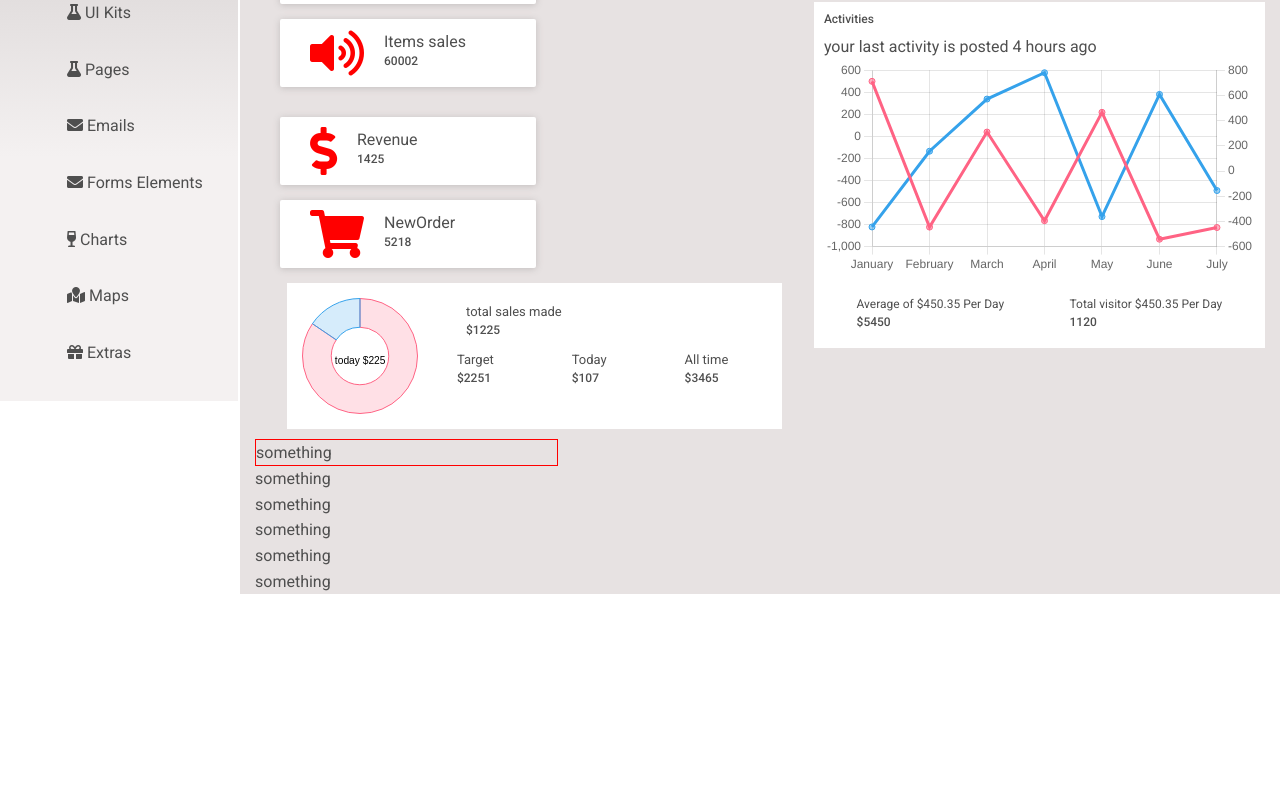
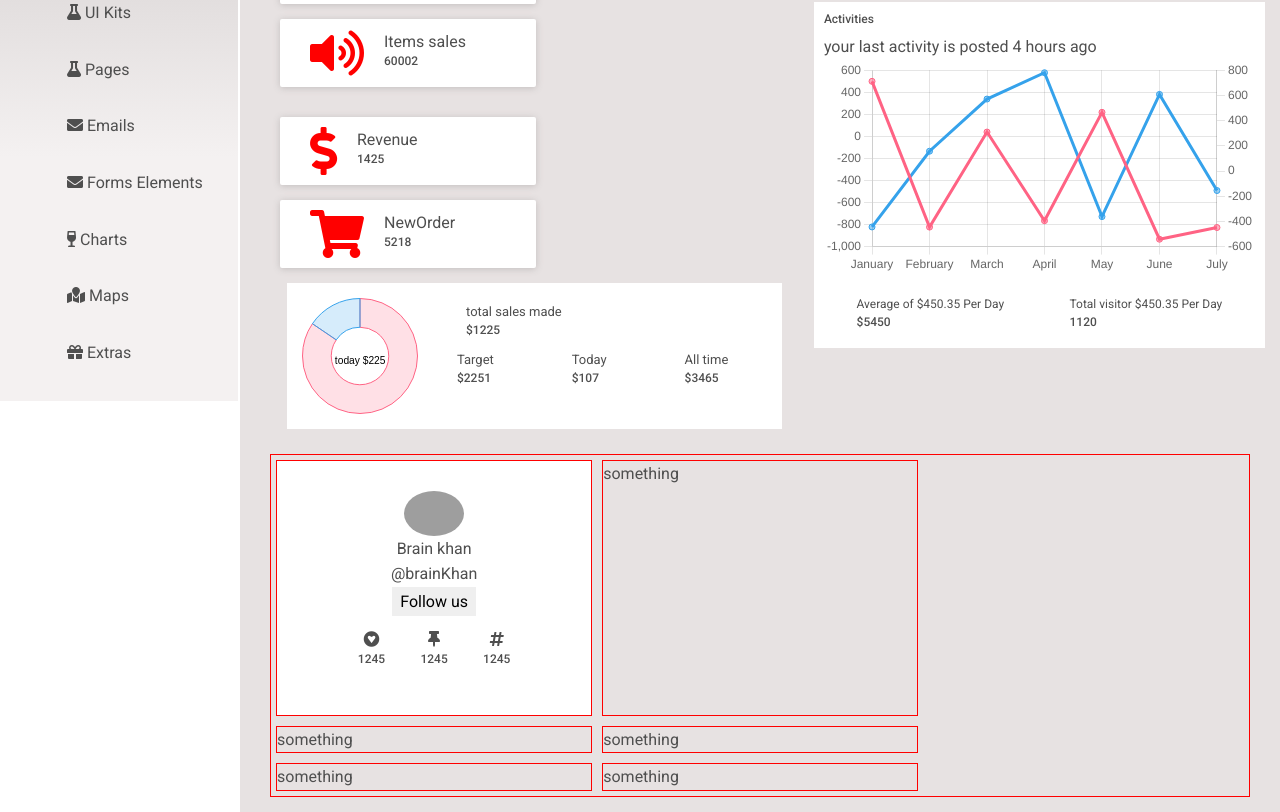
Before and after one commit to pankajsahh/demodashboard, a React (Create React App) app: page / in a window 1280 px wide. Shown: the part 317-1129 px from the top of the page. Before the commit the page ends 911 px from the top, so only its background shows below. Built offline with nearby package versions, Linux system fonts and the light colour scheme; grey boxes are pictures that could not be loaded.

Commit message:
added the dependencies

```diff
--- a/src/Pages/DashBoard/Dashboard.css
+++ b/src/Pages/DashBoard/Dashboard.css
@@ -53,8 +53,47 @@
 .LossGain span,h5{
    font-size: 12px !important;
 }
+.FeaturesBuilding{
+    border: 1px solid red;
 
+    margin: 15px;
+    display: flex;
+    flex-wrap: wrap;
+}
 .ProfileFollow{
     border: 1px solid red;
-    width: 30%;
+margin:5px;
+    width: 18em;
+    flex: 0 0 32.333333%;
+    background-color: white;
 }
+.TaskManager{
+    border: 1px solid red;
+margin:5px;
+    flex: 0 0 32.333333%;
+    width: 18em;
+}
+.OurClient{
+    flex: 0 0 32.333333%;
+    border: 1px solid red;
+margin:5px;
+    width: 18em;
+}
+.ShirtSelling{
+    flex: 0 0 32.333333%;
+    border: 1px solid red;
+margin:5px;
+    width: 18em;
+}
+.TwitterFollow{
+    flex: 0 0 32.333333%;
+    border: 1px solid red;
+margin:5px;
+    width: 18em;
+}
+.ClientChat{
+    flex: 0 0 32.333333%;
+    border: 1px solid red;
+margin:5px;
+    width: 18em;
+}
--- a/src/Pages/DashBoard/Dashboard.jsx
+++ b/src/Pages/DashBoard/Dashboard.jsx
@@ -3,6 +3,7 @@ import React from 'react'
 import ActivityGraph from '../../components/graph/ActivityGraph';
 import ChartsPage from '../../components/userinfo/DonutChart';
 import Costomerreview from '../../components/userinfo/UserInfo';
+import Portfolio from '../../components/userPortfolio/Portfolio';
 import './Dashboard.css'
 const Dashboard = () => {
     return (
@@ -52,7 +53,7 @@ const Dashboard = () => {
                 </div>
                 <div className="FeaturesBuilding">
                     <div className="ProfileFollow">
-                        something
+                        <Portfolio/>
                     </div>
                     <div className="TaskManager">
                         something
--- /dev/null
+++ b/src/components/userPortfolio/Portfolio.css
@@ -0,0 +1,21 @@
+.Portfolio{
+    display: flex;
+    flex-direction: column;
+    align-items: center;
+    padding: 30px;
+    text-align: center;
+}
+.Portfolio img{
+    width: 60px;
+    border-radius: 50%;
+}
+.Portfolio button{
+    border: none;
+    padding: 2px 8px;
+}
+.ico{
+    display: flex;
+    width: 60%;
+    padding: 4% 0;
+    justify-content: space-between;
+}
--- /dev/null
+++ b/src/components/userPortfolio/Portfolio.jsx
@@ -0,0 +1,31 @@
+import React from 'react'
+import './Portfolio.css'
+import { MDBIcon } from 'mdb-react-ui-kit'
+
+const Portfolio = () => {
+    return (
+        <div className="Portfolio">
+                <img src="https://cdn.pixabay.com/photo/2017/02/23/13/05/avatar-2092113_960_720.png" alt="" />
+            <div className="info">
+                <span>Brain khan</span><br />
+                <span>@brainKhan</span><br />
+            </div>
+            <button>Follow us</button>
+            <div className="ico">
+                <div className="icon">
+                    <MDBIcon fab icon="gratipay" />
+                    <h5>1245</h5>
+                </div>
+                <div className="icon">
+                    <MDBIcon fas icon="thumbtack" />
+                    <h5>1245</h5>
+                </div>
+                <div className="icon">
+                    <MDBIcon fas icon="hashtag" />
+                    <h5>1245</h5>
+                </div>
+            </div>
+        </div>
+    )
+}
+export default Portfolio;
```
